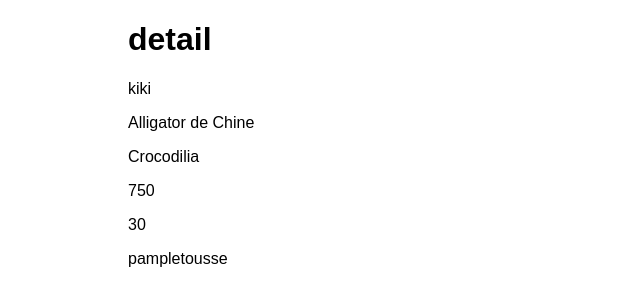
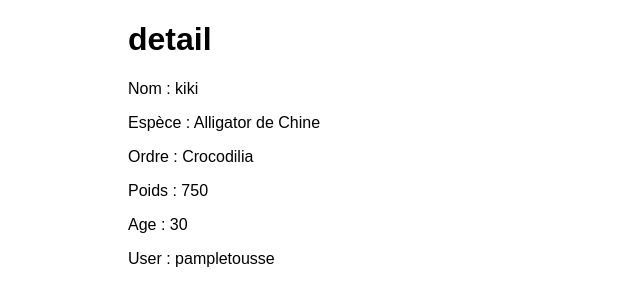
Before and after one commit to pampletousse/reptiles, a Django app: page /detail/1 in a window 1280 px wide. Shown: the top 306 px of the page, without its empty margins (0-640 px from the left). Run offline with Django 3.2, Linux system fonts and the light colour scheme; data comes from the database, SQL or seed files in the repository.

Commit message:
feat(detail):ajout des labels de reptile detail

```diff
--- a/reptiles_app/templates/reptiles/detail.html
+++ b/reptiles_app/templates/reptiles/detail.html
@@ -1,10 +1,10 @@
 {% extends "reptiles/layout.html" %}
 {% block content %}
 <h1>detail</h1>
-<p>{{reptile.nom}}</p>
-<p>{{reptile.nomEspece}}</p>
-<p>{{reptile.ordre}}</p>
-<p>{{reptile.poids}}</p>
-<p>{{reptile.age}}</p>
-<p>{{reptile.user}}</p>
+<p>Nom : {{reptile.nom}}</p>
+<p>Espèce : {{reptile.nomEspece}}</p>
+<p>Ordre : {{reptile.ordre}}</p>
+<p>Poids : {{reptile.poids}}</p>
+<p>Age : {{reptile.age}}</p>
+<p>User : {{reptile.user}}</p>
 {% endblock %}
```
